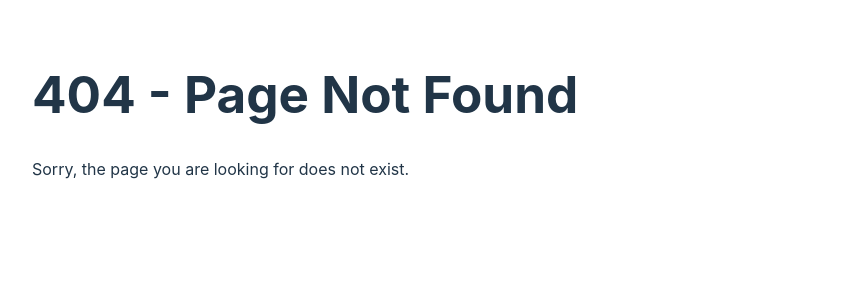
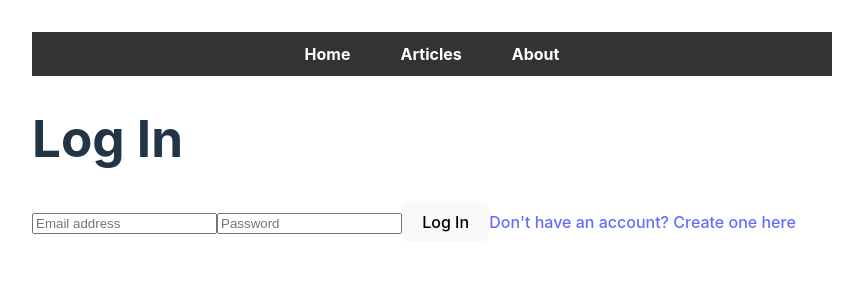
Before and after one commit to RavishankarDuMCA10/React-Creating-And-Hosting, a React (Vite) app in the folder front-end/: page /login in a window 1280 px wide. Before the commit this address had no page. Shown: the top 300 px of the page, without its empty margins (208-1071 px from the left). Built offline with nearby package versions, Linux system fonts and the light colour scheme.

Commit message:
Added Login page.

```diff
--- a/front-end/src/pages/LoginPage.jsx
+++ b/front-end/src/pages/LoginPage.jsx
@@ -1,7 +1,31 @@
+import { useState } from "react";
+import { Link, useNavigate } from "react-router-dom";
+import { getAuth, signInWithEmailAndPassword } from "firebase/auth";
+
 export default function LoginPage() {
+    const [email, setEmail] = useState('');
+    const [password, setPassword] = useState('');
+    const [error, setError] = useState('');
+    const navigate = useNavigate();
+
+    async function logIn() {
+        try {
+            await signInWithEmailAndPassword(getAuth(), email, password);
+            navigate('/articles');
+        } catch (error) {
+            setError(error.message);
+        }
+    }
+
+
     return (
-        <main>
-            <h1>This is the Login Page!</h1>
-        </main>
+        <>
+            <h1>Log In</h1>
+            {error && <p style={{ color: 'red' }}>{ error }</p>}
+            <input placeholder="Email address" value={ email } onChange={e => setEmail(e.target.value)} />
+            <input placeholder="Password" type="password" value={ password } onChange={e => setPassword(e.target.value)} />
+            <button onClick={logIn}>Log In</button>
+            <Link to="/create-account">Don't have an account? Create one here</Link>
+        </>
     );
 }
```
Also changed, not shown: front-end/src/App.jsx (+9 -1 lines).
